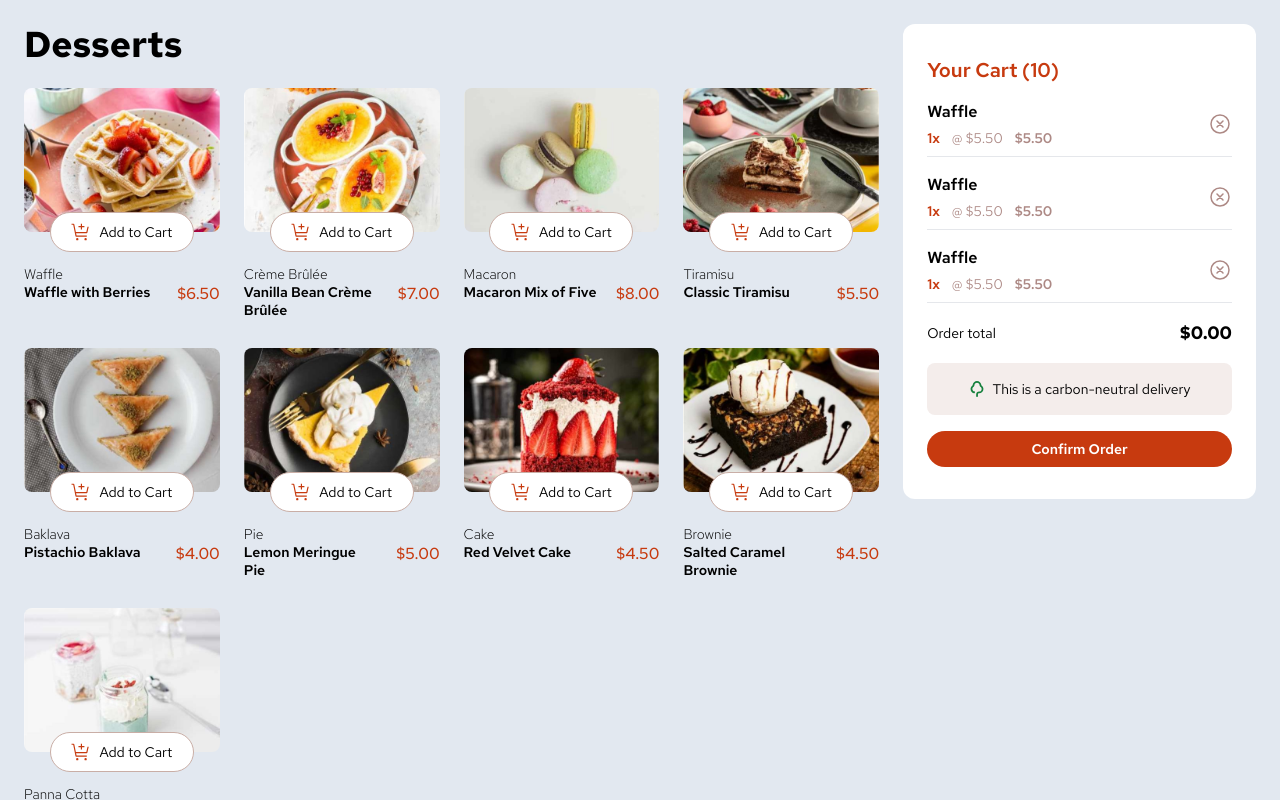
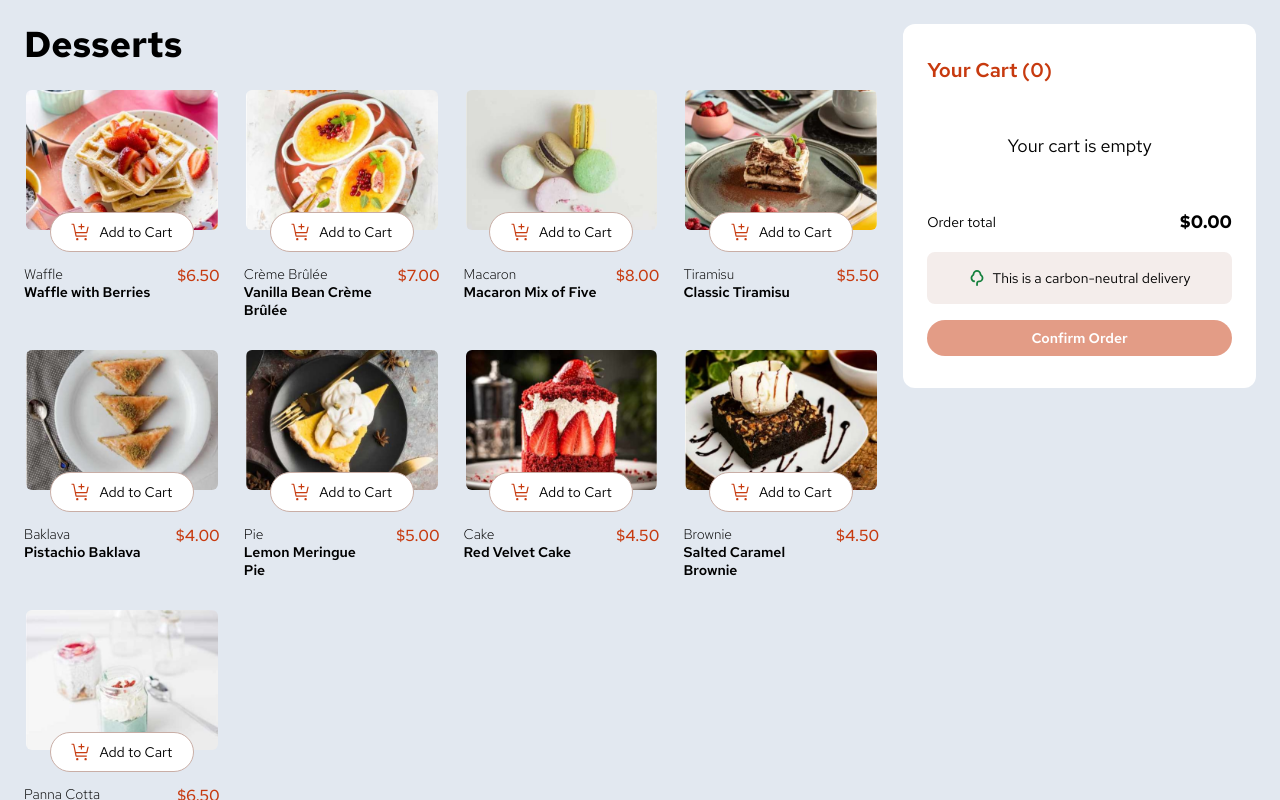
Before and after one commit to yuridapaz/front_end_mentor, a React (Vite) app in the folder product-list-with-cart/: page / in a window 1280 px wide. Built offline with nearby package versions, Linux system fonts and the light colour scheme.

Commit message:
order complete

```diff
--- a/product-list-with-cart/src/App.tsx
+++ b/product-list-with-cart/src/App.tsx
@@ -1,4 +1,4 @@
-import CartComponent from './components/CartWrapper';
+import CartWrapper from './components/CartWrapper';
 import ProductCard from './components/ProductCard';
 import { storeProducts } from './helpers/constants';
 
@@ -7,7 +7,7 @@ function App() {
     <div className="flex w-full justify-center bg-slate-200">
       <div className="min-h-screen max-w-[1280px] bg-slate-200 p-6 md:grid md:max-h-screen md:grid-cols-10 md:gap-4 md:overflow-hidden lg:gap-6 2xl:max-w-[1440px]">
         <div className="col-span-6 md:h-screen md:overflow-auto md:pb-10 xl:col-span-7">
-          <div className="sticky top-0 mb-6 bg-slate-200 py-2 md:z-10 md:mb-0 md:py-0 md:pb-6">
+          <div className="sticky top-0 z-10 mb-6 bg-slate-200 py-2 md:z-10 md:mb-0 md:py-0 md:pb-6">
             <h1 className="text-4xl font-bold">Desserts</h1>
           </div>
           <div className="flex flex-col gap-4 md:grid md:grid-cols-2 md:gap-6 lg:grid-cols-3 lg:gap-6 xl:grid-cols-4">
@@ -17,7 +17,7 @@ function App() {
           </div>
         </div>
         <div className="col-span-4 h-screen overflow-auto pb-10 xl:col-span-3">
-          <CartComponent />
+          <CartWrapper />
         </div>
       </div>
     </div>
--- a/product-list-with-cart/src/components/CartButton.tsx
+++ b/product-list-with-cart/src/components/CartButton.tsx
@@ -14,7 +14,7 @@ type ButtonProps = ButtonHTMLAttributes<HTMLButtonElement> & VariantProps<typeof
 export const CartButton = ({ className, ...props }: ButtonProps) => {
   const { base, icon, text } = cartButtonVariants();
   return (
-    <button className={base({ className })} {...props}>
+    <button className={base({ className })} {...props} onClick={props.onClick}>
       <img src={AddToCartIcon} alt="" className={icon()} />
       <p className={text()}>Add to Cart</p>
     </button>
--- a/product-list-with-cart/src/components/CartItem/index.tsx
+++ b/product-list-with-cart/src/components/CartItem/index.tsx
@@ -3,13 +3,13 @@ import React, { ButtonHTMLAttributes } from 'react';
 import { IoCloseCircleOutline } from 'react-icons/io5';
 import { tv } from 'tailwind-variants';
 
-type CartItemProps = ButtonHTMLAttributes<HTMLButtonElement> & {
+export type CartItemProps = ButtonHTMLAttributes<HTMLButtonElement> & {
   name: string;
   amount: number;
   price: number;
   totalPrice: number;
 };
-const cartItem = ({ name, amount, price, totalPrice, onChange, onClick }: CartItemProps) => {
+const cartItem = ({ name, amount, price, totalPrice, onClick }: CartItemProps) => {
   return (
     <div className="flex items-center justify-between border-b pb-4 md:pb-2">
       <div className="flex flex-col gap-1">
@@ -20,7 +20,7 @@ const cartItem = ({ name, amount, price, totalPrice, onChange, onClick }: CartIt
           <p className="font-semibold text-rose400 md:text-sm">${totalPrice.toFixed(2)}</p>
         </div>
       </div>
-      <button onChange={onChange} onClick={onClick}>
+      <button onClick={onClick}>
         <IoCloseCircleOutline className="h-6 w-6 text-rose400" />
       </button>
     </div>
--- a/product-list-with-cart/src/components/CartWrapper/index.tsx
+++ b/product-list-with-cart/src/components/CartWrapper/index.tsx
@@ -1,19 +1,35 @@
+import { StateContext, StateContextType, useStateProvider } from '../../context/context';
+
+import { CartActionType } from '../../reducer/types';
 import CartItem from '../CartItem';
 import React from 'react';
 import { SiGumtree } from 'react-icons/si';
 
-type Props = {};
+const CartWrapper = () => {
+  const { state, dispatch } = useStateProvider() as StateContextType;
 
-const CartComponent = (props: Props) => {
   return (
-    <div className="my-6 flex flex-col gap-4 rounded-xl bg-white px-6 py-8 md:my-0">
-      <h1 className="text-xl font-semibold text-redType">Your Cart (10)</h1>
-      <CartItem onClick={() => console.log('first')} name="Waffle" amount={1} price={5.5} totalPrice={5.5} />
-      <CartItem onClick={() => console.log('first')} name="Waffle" amount={1} price={5.5} totalPrice={5.5} />
-      <CartItem onClick={() => console.log('first')} name="Waffle" amount={1} price={5.5} totalPrice={5.5} />
+    <div className="my-10 flex flex-col gap-4 rounded-xl bg-white px-6 py-8 md:my-0">
+      <h1 className="text-xl font-semibold text-redType">Your Cart ({state.totalItems})</h1>
+      {/* cart items */}
+      {state.cartList.length === 0 && <p className="my-8 text-center text-lg">Your cart is empty</p>}
+      {state.cartList.length > 0 &&
+        state.cartList.map((item) => {
+          return (
+            <CartItem
+              key={item.id}
+              name={item.name}
+              amount={item.quantity}
+              price={item.price}
+              totalPrice={item.totalPrice}
+              onClick={() => dispatch({ type: CartActionType.REMOVE_FROM_CART, payload: { id: item.id } })}
+            />
+          );
+        })}
+
       <div className="flex items-center justify-between">
         <p className="md:text-sm">Order total</p>
-        <p className="text-2xl font-bold md:text-lg">$0.00</p>
+        <p className="text-2xl font-bold md:text-lg">${state.totalAmount.toFixed(2)}</p>
       </div>
       {/* neutral carbon delivery */}
       <div className="flex items-center justify-center gap-2 rounded-lg bg-rose100 p-4 md:px-2">
@@ -21,11 +37,17 @@ const CartComponent = (props: Props) => {
         <p className="md:text-sm"> This is a carbon-neutral delivery</p>
       </div>
       {/* button complete order */}
-      <button className="rounded-full bg-redType p-4 font-semibold text-white transition-all hover:bg-redType/95 md:p-2 md:text-sm">
+      <button
+        className="cursor-pointer rounded-full bg-redType p-4 font-semibold text-white transition-all hover:bg-redType/95 disabled:bg-redType/50 md:p-2 md:text-sm"
+        disabled={state.cartList.length === 0}
+        onClick={() => {
+          alert('Order completed');
+        }}
+      >
         Confirm Order
       </button>
     </div>
   );
 };
 
-export default CartComponent;
+export default CartWrapper;
--- a/product-list-with-cart/src/components/ProductCard/index.tsx
+++ b/product-list-with-cart/src/components/ProductCard/index.tsx
@@ -1,4 +1,9 @@
+import { StateContextType, useStateProvider } from '../../context/context';
+
+import { CartActionType } from '../../reducer/types';
 import { CartButton } from '../CartButton';
+import NumberInput from '../NumberInput';
+import { findItem } from '../../helpers/functions';
 import { tv } from 'tailwind-variants';
 
 const productCardVariants = tv({
@@ -7,32 +12,95 @@ const productCardVariants = tv({
     imageWrapper: 'relative flex w-full h-40 md:h-36 justify-center rounded-lg',
     category: 'text-sm font-extralight',
     name: 'font-semibold md:text-sm md:leading-tight lg:min-h-[2.5rem]',
-    price: 'font-medium text-redType md:flex md:items-center ',
+    price: 'font-medium text-redType md:flex md:items-start ',
   },
 });
 
 const { wrapper, imageWrapper, category, price, name } = productCardVariants();
 
-const ProductCard = ({ product }: any) => {
+type ProductCardProps = {
+  product: {
+    id: number;
+    name: string;
+    category: string;
+    price: number;
+    image: {
+      desktop: string;
+      tablet: string;
+      mobile: string;
+    };
+  };
+};
+
+const ProductCard = ({ product }: ProductCardProps) => {
+  const { state, dispatch } = useStateProvider() as StateContextType;
+  const itemOnCart = findItem(product.id, state.cartList);
+
+  const handleAddToCard = () => {
+    dispatch({
+      type: CartActionType.ADD_TO_CART,
+      payload: {
+        id: product.id,
+        name: product.name,
+        price: product.price,
+      },
+    });
+  };
+
+  const handleIncreaseAmount = () => {
+    dispatch({
+      type: CartActionType.INCREASE_AMOUNT,
+      payload: {
+        id: product.id,
+      },
+    });
+  };
+
+  const handleDecreaseAmount = () => {
+    if (itemOnCart?.quantity === 1) {
+      dispatch({
+        type: CartActionType.REMOVE_FROM_CART,
+        payload: {
+          id: product.id,
+        },
+      });
+      return;
+    }
+    dispatch({
+      type: CartActionType.DECREASE_AMOUNT,
+      payload: {
+        id: product.id,
+      },
+    });
+  };
+
   return (
     <div className={`${wrapper()}`}>
       <div className={imageWrapper()}>
         <img
-          // src="/src/assets/images/desktop/image-creme-brulee-desktop.jpg"
           src={product.image.desktop}
-          className="h-full w-full rounded-lg object-cover"
+          className={`h-full w-full rounded-lg object-cover transition-all ${itemOnCart ? 'border-2 border-redType' : 'border-2 border-transparent'} hover:border-redType`}
           // border-2 border-white hover:border-redType
           alt=""
         />
-        <CartButton />
-        {/* <NumberInput /> */}
+        {!itemOnCart && <CartButton onClick={handleAddToCard} />}
+        {itemOnCart && (
+          <NumberInput
+            handleIncreaseAmount={handleIncreaseAmount}
+            handleDecreaseAmount={handleDecreaseAmount}
+            itemQuantity={itemOnCart.quantity}
+          />
+        )}
       </div>
       <div className="flex flex-col md:mt-4 md:w-full md:flex-row md:justify-between md:gap-4">
         <div>
           <p className={category()}>{product.category}</p>
           <p className={name()}>{product.name}</p>
         </div>
-        <p className={price()}>${product.price.toFixed(2)}</p>
+        <div>
+          {/* <p className={name()}>{product.name}</p> */}
+          <p className={price()}>${product.price.toFixed(2)}</p>
+        </div>
       </div>
     </div>
   );
--- a/product-list-with-cart/src/context/context.tsx
+++ b/product-list-with-cart/src/context/context.tsx
@@ -1,13 +1,20 @@
 import { Cart, CartActionType, initialCartState } from '../reducer/types';
 import React, { createContext, useContext, useReducer } from 'react';
 
+import { CartItemProps } from '../components/CartItem/index';
 import { cartReducer } from '../reducer/reducer';
 
-export const StateContext = createContext({});
+export type StateContextType = {
+  state: Cart;
+  dispatch: React.Dispatch<{ type: CartActionType; payload: any }>;
+};
+
+export const StateContext = React.createContext<StateContextType | null>(null);
 
 type props = {
   children: React.ReactNode;
 };
+
 const StateProvider = ({ children }: props) => {
   const [state, dispatch] = useReducer(
     cartReducer as React.Reducer<Cart, { type: CartActionType; payload: any }>,
--- a/product-list-with-cart/src/helpers/functions.ts
+++ b/product-list-with-cart/src/helpers/functions.ts
@@ -6,3 +6,11 @@ export const sumItems = (cartList: CartItem[]) => {
   // const totalAmount = cartList.reduce((total, item) => total + item.totalPrice, 0);
   return { totalItems, totalAmount };
 };
+
+export const findItem = (id: number, cartList: CartItem[]) => {
+  return cartList.find((item) => item.id === id);
+};
+
+export const findItemIndex = (id: number, cartList: CartItem[]) => {
+  return cartList.findIndex((item) => item.id === id);
+};
--- a/product-list-with-cart/src/main.tsx
+++ b/product-list-with-cart/src/main.tsx
@@ -6,9 +6,9 @@ import { StrictMode } from 'react';
 import { createRoot } from 'react-dom/client';
 
 createRoot(document.getElementById('root')!).render(
-  <StrictMode>
-    <StateProvider>
-      <App />
-    </StateProvider>
-  </StrictMode>,
+  // <StrictMode>
+  <StateProvider>
+    <App />
+  </StateProvider>,
+  // </StrictMode>,
 );
```
Also changed, not shown: product-list-with-cart/src/components/NumberInput.tsx (+10 -12 lines), product-list-with-cart/src/reducer/reducer.tsx (+8 -8 lines).
